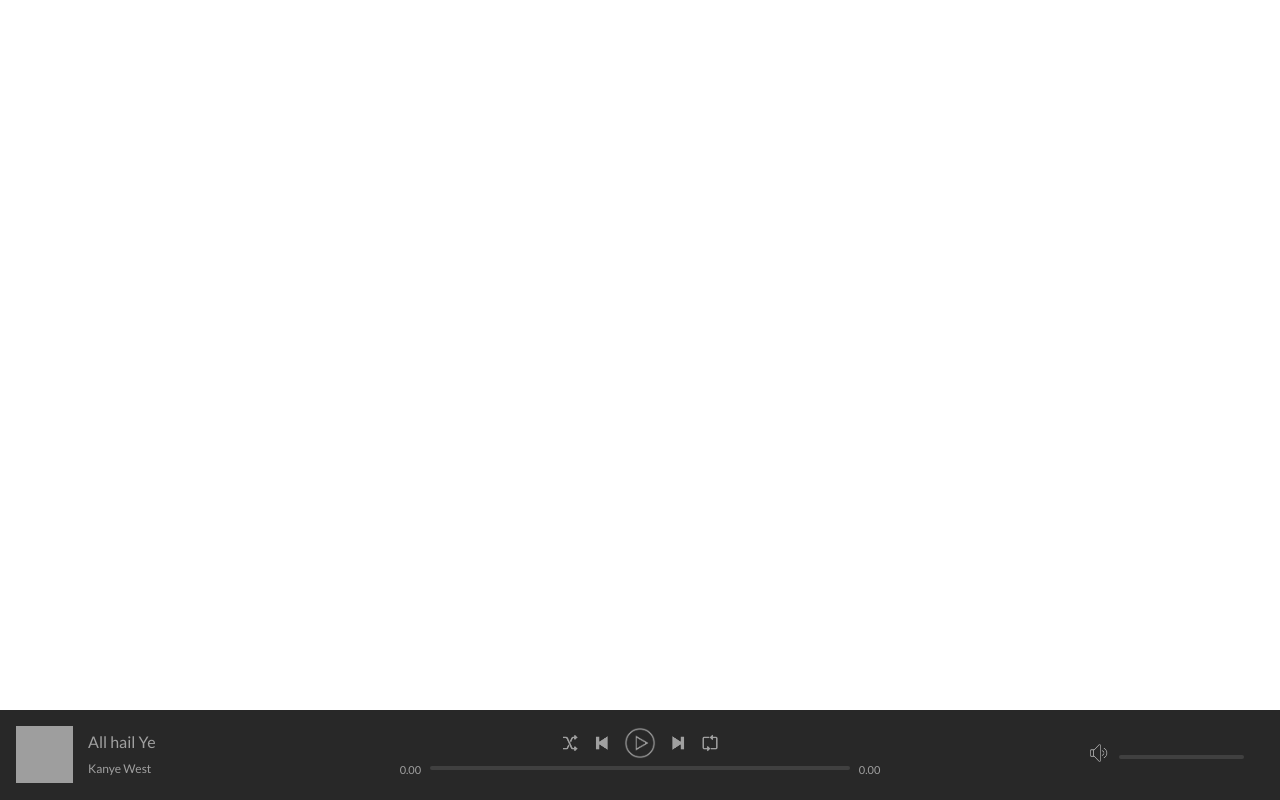
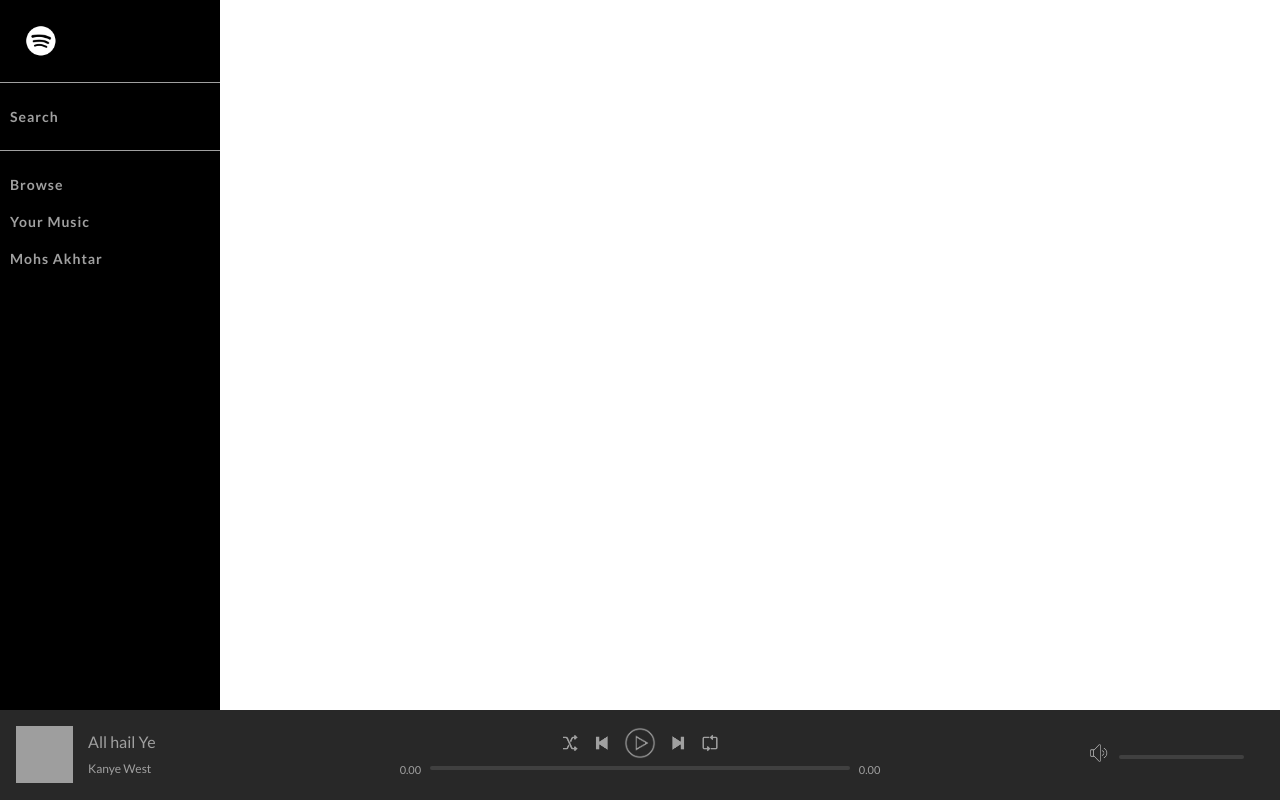
Before and after one commit to MohsAkhtar/project-spotify-clone, a PHP site: page / in a window 1280 px wide. Run offline with PHP 8.4, Linux system fonts and the light colour scheme; the visitor is signed in with stand-in values (Sample User, id 1); grey boxes are pictures that could not be loaded.

Commit message:
Added a sidebar and styled it

```diff
--- a/assets/css/style.css
+++ b/assets/css/style.css
@@ -146,3 +146,48 @@
 #nowPlayingRight .volumeBar .progressBar {
   width: 125px;
 }
+/*////////////////////////////////////////
+/////// Top Container */
+
+#topContainer {
+  min-height: 100%;
+  width: 100%;
+}
+
+#navBarContainer {
+  background: #000;
+  width: 220px;
+  height: 100vh;
+  position: fixed;
+  top: 0;
+  left: 0;
+}
+
+#navBarContainer .navBar .logo {
+  padding: 25px;
+  display: flex;
+  flex-direction: column;
+  -ms-flex-direction: column;
+}
+
+#navBarContainer .navBar .logo img {
+  width: 32px;
+}
+
+#navBarContainer .navBar .group {
+  border-top: 1px solid #a0a0a0;
+  padding: 15px 0;
+}
+
+#navBarContainer .navBar .navItem {
+  padding: 10px;
+  font-size: 14px;
+  font-weight: 700;
+  display: block;
+  letter-spacing: 1px;
+}
+
+#navBarContainer .navBar .navItem .navItemLink {
+  color: #a0a0a0;
+  text-decoration: none;
+}
--- a/index.php
+++ b/index.php
@@ -24,6 +24,32 @@
 </head>
 
 <body>
+    <div id="mainContainer">
+        <div id="topContainer">
+            <div id="navBarContainer">
+                <nav class="navBar">
+                    <a href="index.php" class="logo">
+                        <img src="assets/images/icons/logo.png" alt="">
+                    </a>
+                    <div class="group">
+                        <div class="navItem">
+                            <a href="search.php" class="navItemLink">Search</a>
+                        </div>
+                    </div>
+                    <div class="group">
+                        <div class="navItem">
+                            <a href="browse.php" class="navItemLink">Browse</a>
+                        </div>
+                        <div class="navItem">
+                            <a href="yourMusic.php" class="navItemLink">Your Music</a>
+                        </div>
+                        <div class="navItem">
+                            <a href="profile.php" class="navItemLink">Mohs Akhtar</a>
+                        </div>
+                    </div>
+                </nav>
+            </div>
+        </div>
         <div id="nowPlayingBarContainer">
             <div id="nowPlayingBar">
                 <div id="nowPlayingLeft">
@@ -88,6 +114,7 @@
                 </div>
             </div>
         </div>
+    </div>
 </body>
 
 </html>
```
Also changed, not shown: assets/images/icons/logo.png (added). Lines whose indentation alone changed are shown as unchanged.
